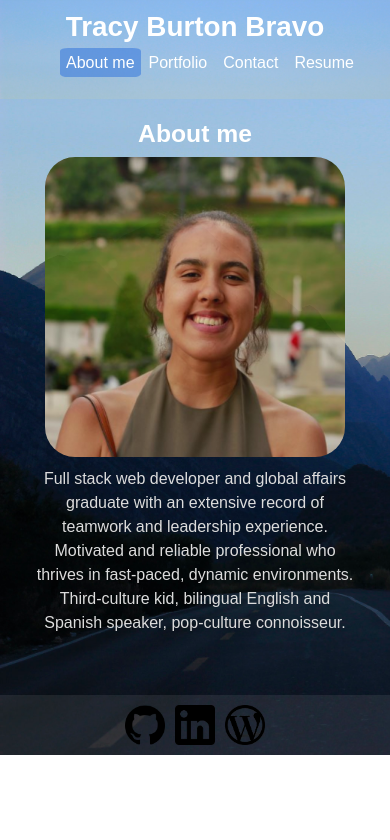
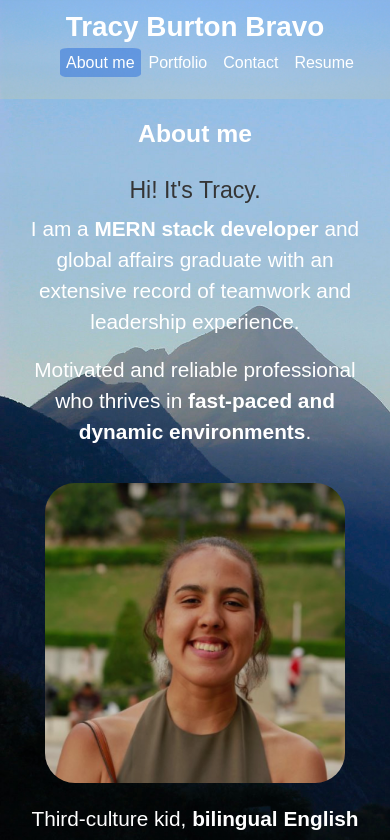
Before and after one commit to tracybrtn/react-portfolio, a React (Create React App) app: page / in a window 390 px wide. Shown: the top 840 px of the page. Built offline with nearby package versions, Linux system fonts and the light colour scheme.

Commit message:
CSS mobile friendly

```diff
--- a/src/components/About/index.js
+++ b/src/components/About/index.js
@@ -1,24 +1,52 @@
+//About me section is the default section
+//import dependencies
 import React from "react"
 
-//About me section is the default section
+//import image
 import avatarImage from "../../../src/assets/images/Avatar-Tracy.png";
 
+// About function
 function About() {
   return(
     <section id="about-me" className="d-flex flex-column">
-      <div className="box">
       <div>
         <h2>About me</h2>
       </div>
+      <div className="description">
+        <h3>
+          Hi! It's Tracy.
+        </h3>
+        <p>
+          I am a&nbsp;
+          <span>
+            MERN stack developer
+          </span>
+          &nbsp;and global affairs graduate with an extensive record of teamwork and leadership experience.
+        </p>
+        <p>
+          Motivated and reliable professional who thrives in&nbsp;
+          <span>
+            fast-paced and dynamic environments
+          </span>
+          .
+        </p>
+      </div>
       <div className="container">
-          <img src={avatarImage} alt="Tracy Burton Bravo smiling."></img>
+        <img
+          src={avatarImage}
+          alt="Tracy Burton Bravo smiling.">
+        </img>
       </div>
       <div className="description">
         <p>
-          Full stack web developer and global affairs graduate with an extensive record of teamwork and leadership experience. Motivated and reliable professional who thrives in fast-paced, dynamic environments. Third-culture kid, bilingual English and Spanish speaker, pop-culture connoisseur.
+          Third-culture kid,&nbsp;
+          <span>
+            bilingual English and Spanish speaker
+          </span>
+          , pop-culture connoisseur, and family genealogist.
         </p>
       </div>
-      </div>
+      <h2>Welcome to my portfolio!</h2>
     </section>
   );
 }
--- a/src/components/Resume/index.js
+++ b/src/components/Resume/index.js
@@ -30,7 +30,7 @@ function Resume(){
         <p>Leadership</p>
         <p>Team Work</p>
         <p>Adaptability</p>
-        <p>Eng/Spa proficiency</p>
+        <p>English/Spanish proficiency</p>
         <p>Compassion</p>
         <p>Patience</p>
         <p>Positive Attitude</p>
--- a/src/index.css
+++ b/src/index.css
@@ -1,3 +1,6 @@
+/*Import Fonts*/
+@import url('https://fonts.googleapis.com/css2?family=Montserrat:ital,wght@0,100;0,200;0,300;0,400;0,500;0,600;0,700;0,800;0,900;1,100;1,200;1,300;1,400;1,500;1,600;1,700;1,800;1,900&display=swap');
+
 * {
   box-sizing: border-box;
   margin: 0;
@@ -9,18 +12,15 @@
 
 :root {
   --primary-color: #ffffff;
-  --secondary-color: #dcdcdc;
+  --secondary-color: #353535;
   --tertiary-color: #88898a;
-  --quaternary-color: #353535;
+  --quaternary-color: #dcdcdc;
   --quinary-color: #3072dd84;
 }
 
-/*Import Roboto font*/
-@import url('https://fonts.googleapis.com/css2?family=Roboto:wght@100;400&display=swap');
-
 body {
   margin: 0;
-  font-family: 'Roboto', sans-serif;
+  font-family: 'Montserrat', sans-serif;
   -webkit-font-smoothing: antialiased;
   -moz-osx-font-smoothing: grayscale;
   background-image: url("../src/assets/images/background-image.jpg");
@@ -30,19 +30,19 @@ body {
   padding-bottom: 10vh;
 }
 
-code {
-  font-family: source-code-pro, Menlo, Monaco, Consolas, 'Courier New',
-    monospace;
-}
-
 h2 {
   color: var(--primary-color);
   font-weight: 800;
 }
 
 h3 {
+  font-weight: 200;
+  color: var(--secondary-color)
+}
+
+p {
+  font-size: 1.3em;
   color: var(--primary-color);
-  font-weight: bold;
 }
 
 /*HEADER*/
@@ -112,7 +112,6 @@ main {
   text-align: center;
   padding: 10px;
   row-gap: 10px;
-  color: var(--secondary-color);
 }
 
 #about-me img {
@@ -123,6 +122,10 @@ main {
 
 .description {
   margin: 10px;
+}
+
+.description span {
+  font-weight: 600;
 }
 
 
```
Lines whose indentation alone changed are shown as unchanged.
